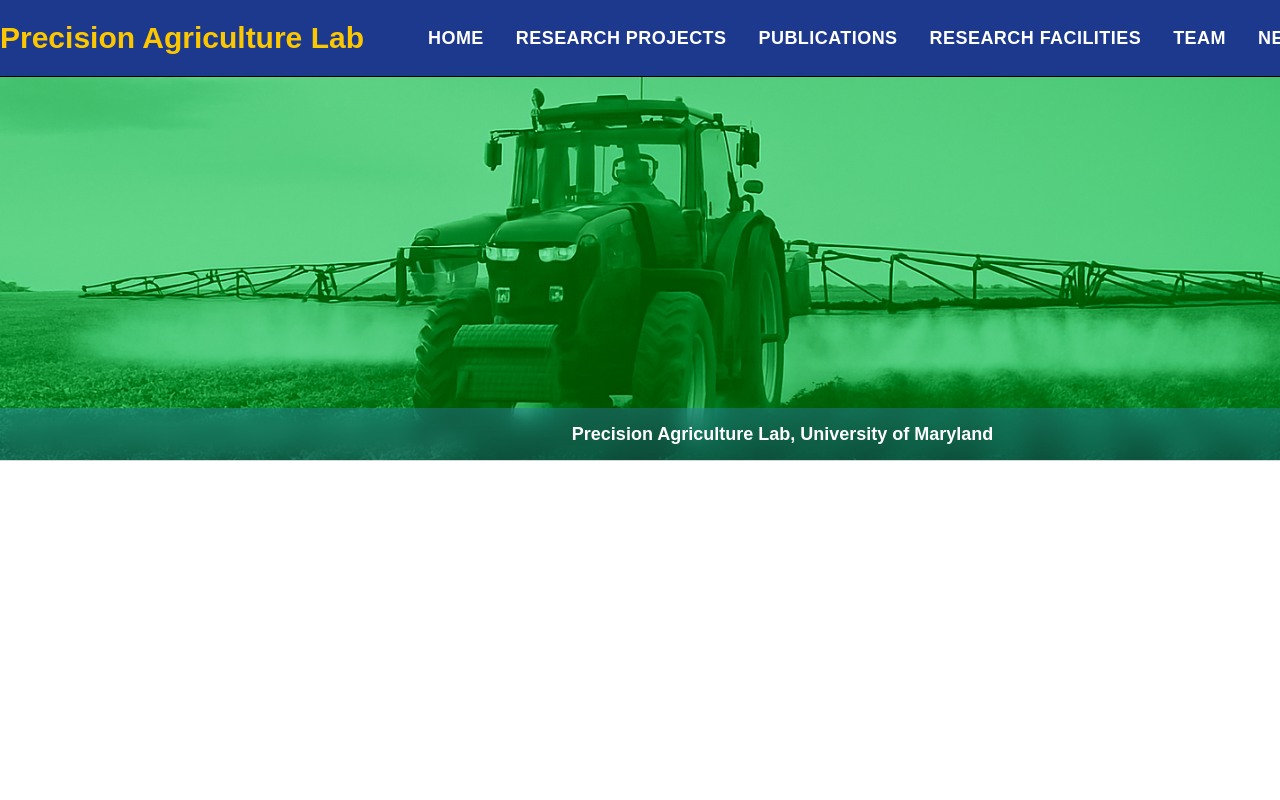
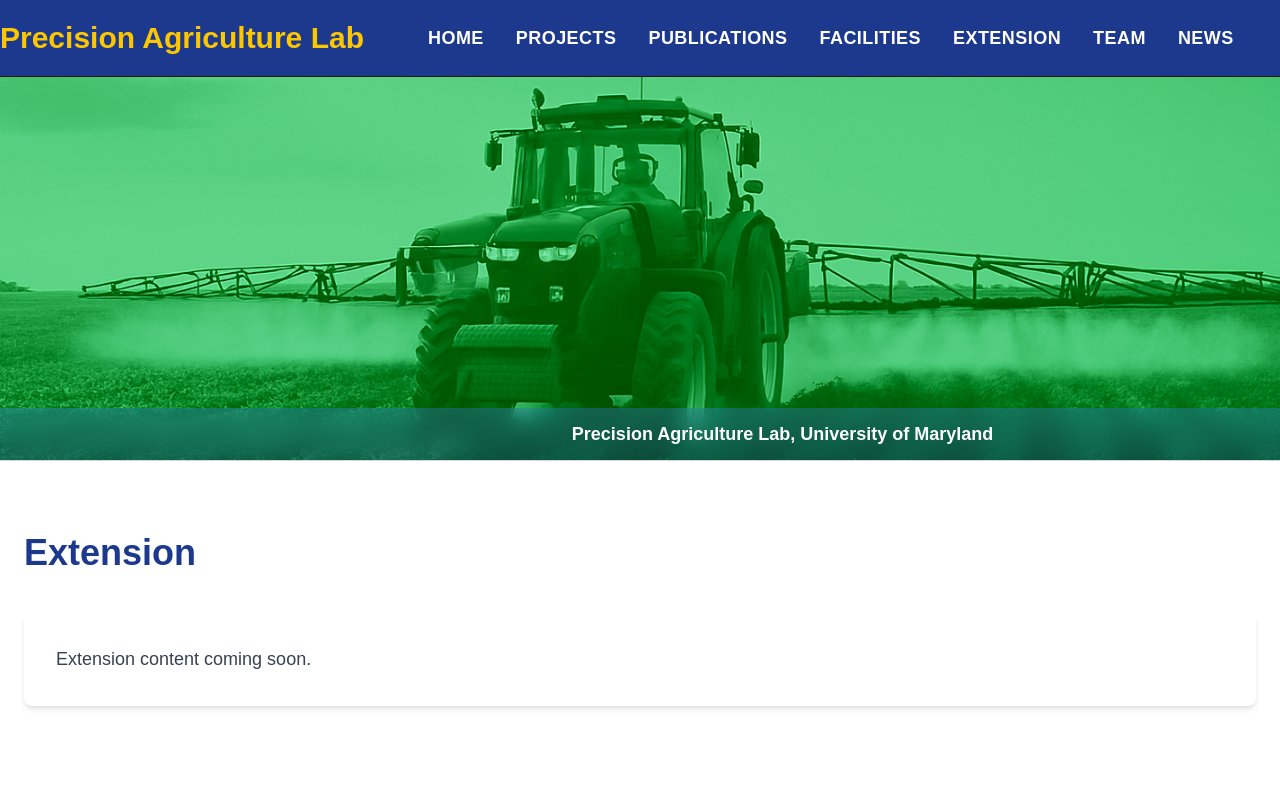
Before and after one commit to f2yapps/academic-lab-website, a Next.js app: page /extension in a window 1280 px wide. Before the commit this address had no page. Shown: the top 800 px of the page. Built offline with nearby package versions, Linux system fonts and the light colour scheme.

Commit message:
Your message

```diff
--- /dev/null
+++ b/app/extension/page.tsx
@@ -0,0 +1,15 @@
+export default function Page() {
+  return (
+    <div className="min-h-screen">
+      <div className="max-w-7xl mx-auto px-4 sm:px-6 py-6 sm:py-12">
+        <h1 className="text-2xl sm:text-3xl md:text-4xl font-bold text-blue-900 mb-6 sm:mb-10">Extension</h1>
+
+        <div className="bg-white rounded-lg shadow-md p-6 sm:p-8">
+          <p className="text-base sm:text-lg text-gray-700 leading-relaxed">
+            Extension content coming soon.
+          </p>
+        </div>
+      </div>
+    </div>
+  );
+}
--- a/app/facilities/page.tsx
+++ b/app/facilities/page.tsx
@@ -2,7 +2,7 @@ export default function Page() {
   return (
     <div className="min-h-screen">
       <div className="max-w-7xl mx-auto px-4 sm:px-6 py-6 sm:py-12">
-        <h1 className="text-4xl font-bold text-blue-900 mb-10">Research Facilities</h1>
+        <h1 className="text-4xl font-bold text-blue-900 mb-10">Facilities</h1>
 
         <div className="space-y-10">
           {/* Field Research Facilities */}
--- a/app/page.tsx
+++ b/app/page.tsx
@@ -28,6 +28,12 @@ export default function Home() {
             <p className="text-base sm:text-lg text-gray-700 leading-relaxed mb-4 sm:mb-6">
               The Precision Agriculture Lab (PAL) is dedicated to advancing innovative, data-driven solutions for sustainable and efficient agricultural practices. The lab focuses on integrating cutting-edge technologies such as remote sensing, Geographic Information Systems (GIS), Internet of Things (IoT), and artificial intelligence to optimize crop production systems. The research emphasizes site-specific management strategies that enhance productivity while minimizing environmental impacts. By bridging the gap between field-level challenges and technological innovations, the lab contributes to the development of smart farming systems tailored to diverse agro-ecological and hydrological conditions. The lab integrates a comprehensive field-lab-modeling framework, enabling a holistic understanding of soil-water-plant dynamics under variable climatic and management conditions. By combining field experiments, laboratory analysis, and process-based modeling, the lab supports the development of precision strategies that address real-world challenges in water and nutrient management, contributing to resilient and climate-smart agriculture.
             </p>
+
+            <div className="mt-6 sm:mt-10 mb-6 sm:mb-8">
+              <p className="text-base sm:text-lg text-gray-700 leading-relaxed">
+                Dr. Kumar is an expert in developing water-smart irrigation solutions for site-specific precision water management issues in changing weather regimes. He has pioneered innovative methods for precision irrigation, accurately estimating water stress conditions during critical crop growth stages using field-collected data (Machine Learning) and physical models (HYDRUS and SWAT) to inform decision-making. Additionally, Dr. Kumar has devised a novel method for optimizing management zones based field capacity to determine accurate irrigation thresholds and amounts, ensuring the upper water holding capacity of the soils. This approach underscores the necessity of variable rate irrigation as a resilient solution, addressing the challenges of water scarcity during growing seasons. Please reach out at <a href="mailto:hemendra@umd.edu" className="text-blue-600 hover:underline">hemendra@umd.edu</a> to discuss the ideas.
+              </p>
+            </div>
 
             <div className="mt-6 sm:mt-10 mb-6 sm:mb-8">
               <h2 className="text-xl sm:text-2xl font-semibold text-blue-900 mb-3 sm:mb-4">Mission</h2>
--- a/src/components/layout/Navbar.tsx
+++ b/src/components/layout/Navbar.tsx
@@ -5,9 +5,10 @@ import { useState } from "react";
 
 const navItems = [
   { name: "Home", href: "/" },
-  { name: "Research Projects", href: "/research-projects" },
+  { name: "Projects", href: "/research-projects" },
   { name: "Publications", href: "/publications" },
-  { name: "Research Facilities", href: "/facilities" },
+  { name: "Facilities", href: "/facilities" },
+  { name: "Extension", href: "/extension" },
   { name: "Team", href: "/team" },
   { name: "News", href: "/news" },
 ];
```
